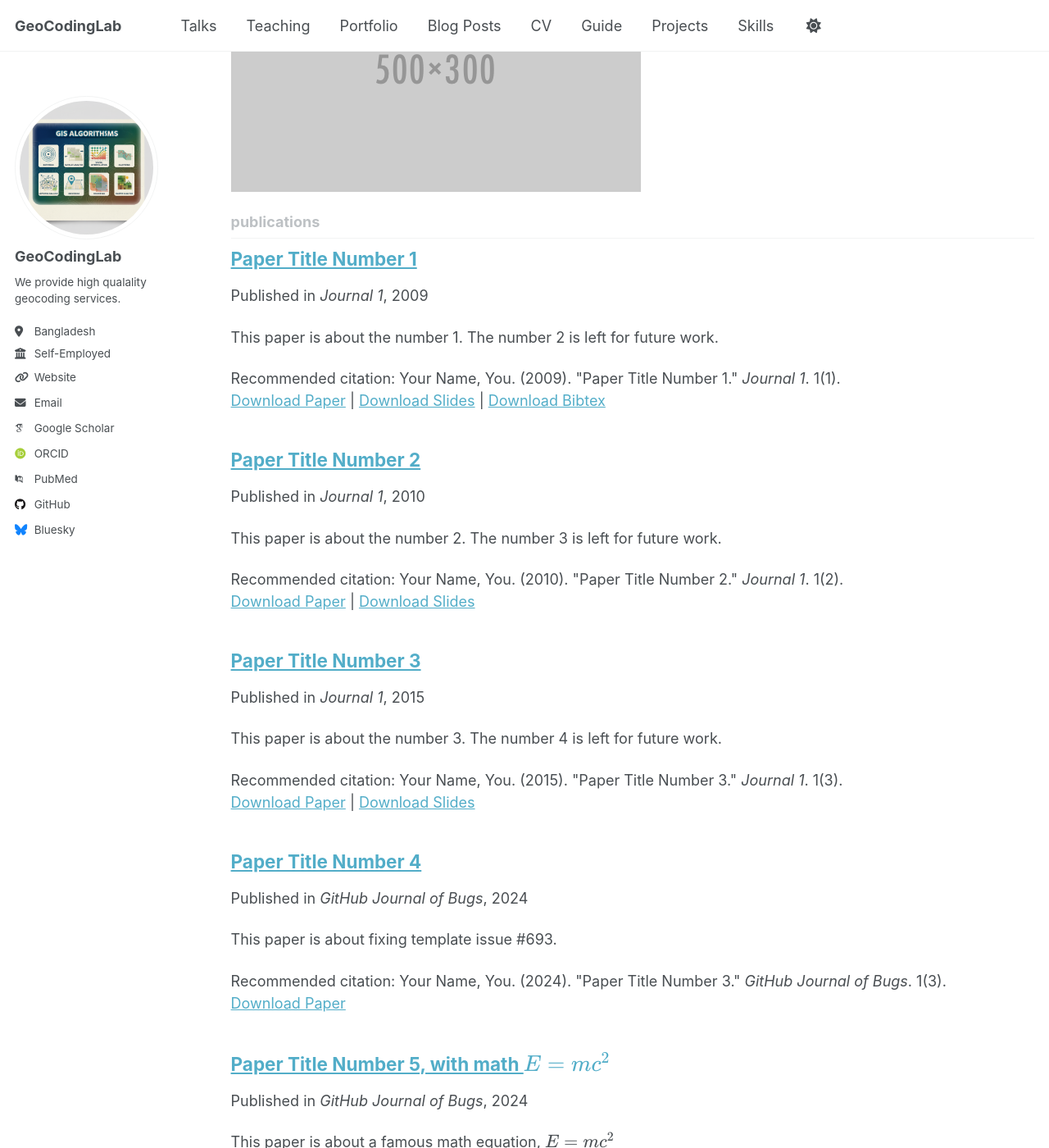
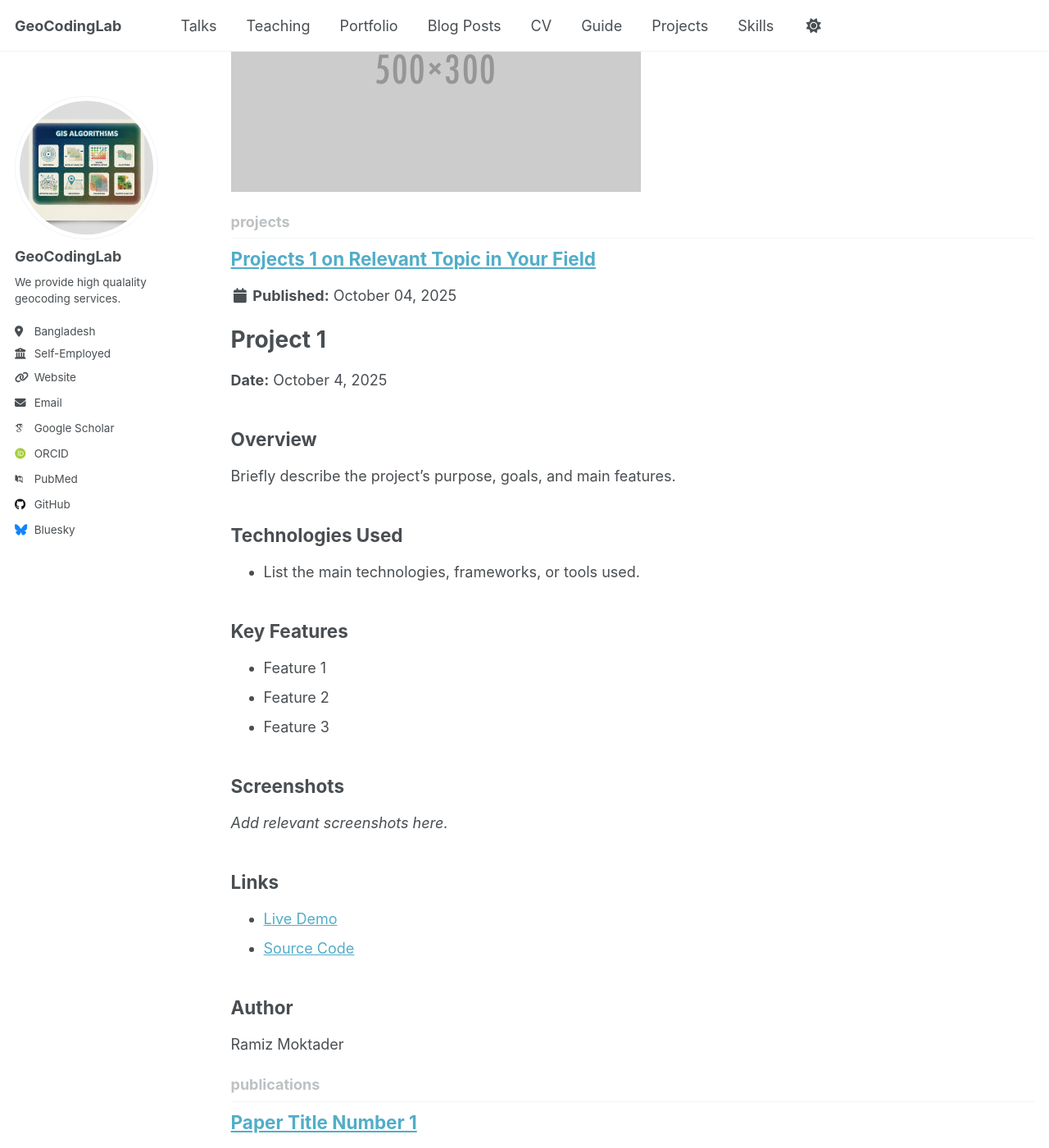
Before and after one commit to ramiz-moktader/portfolio-template-test, a Jekyll site: the page built from _pages/collection-archive.html, in a window 1280 px wide and 1400 px high, scrolled down 851 px. Shown: the whole window at 82% size. Built offline with Jekyll 4.4.1, drawn with Linux system fonts in a browser that asks for light colours; some web fonts are replaced; a script that is not in the unit is left out.

Commit message:
testing with collection

```diff
--- a/_config.yml
+++ b/_config.yml
@@ -229,6 +229,9 @@ collections:
   talks:
     output: true
     permalink: /:collection/:path/
+  projects:
+    output: true
+    permalink: /:collection/:path/
 
 
 # These settings control how pages and collections are included in the site
--- /dev/null
+++ b/_projects/2025-10-4-project1.md
@@ -0,0 +1,36 @@
+---
+title: "Projects 1 on Relevant Topic in Your Field"
+collection: projects
+type: "Projects"
+permalink: /projects/2025-10-4-project1
+---
+# Project 1
+
+**Date:** October 4, 2025
+
+## Overview
+
+Briefly describe the project's purpose, goals, and main features.
+
+## Technologies Used
+
+- List the main technologies, frameworks, or tools used.
+
+## Key Features
+
+- Feature 1
+- Feature 2
+- Feature 3
+
+## Screenshots
+
+_Add relevant screenshots here._
+
+## Links
+
+- [Live Demo](#)
+- [Source Code](#)
+
+## Author
+
+Ramiz Moktader
```
Also changed, not shown: _pages/markdown.md (+17 -2 lines), _data/navigation.yml (line endings or trailing spaces).
